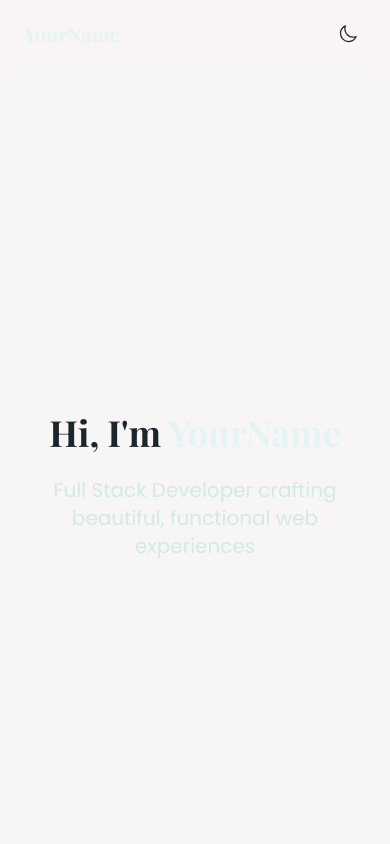
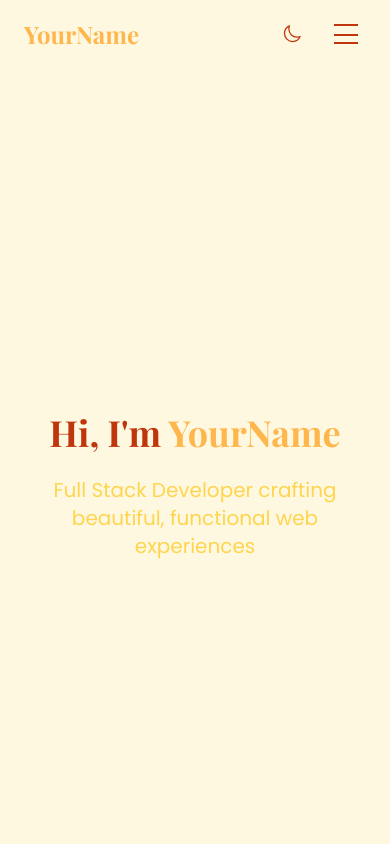
Before and after one commit to U-Shashank/portfolio-v2, a Next.js app: page / in a window 390 px wide. Shown: the top 844 px of the page. Built offline with nearby package versions, Linux system fonts and the light colour scheme.

Commit message:
navbar and sidebar

```diff
--- a/src/app/globals.css
+++ b/src/app/globals.css
@@ -16,11 +16,11 @@
 /* Color Themes - Now using data-theme attribute */
 :root {
   /* Light Theme (default) */
-  --light-primary: #C4DFDF;
-  --light-secondary: #D2E9E9;
-  --light-accent: #E3F4F4;
-  --light-background: #F8F6F4;
-  --light-foreground: #1B262C;
+  --light-primary: #FFECB3;
+  --light-secondary: #FFD54F;
+  --light-accent: #FFB74D;
+  --light-background: #FFF8E1;
+  --light-foreground: #BF360C;
 
   /* Dark Theme */
   --dark-primary: #1B262C;
--- a/src/app/layout.tsx
+++ b/src/app/layout.tsx
@@ -32,7 +32,7 @@ const geistMono = Geist_Mono({
 });
 
 export const metadata: Metadata = {
-  title: "Your Name | Full Stack Developer",
+  title: "Shashank | Full Stack Developer",
   description: "Personal portfolio of a full stack developer",
 };
 
@@ -44,7 +44,7 @@ export default function RootLayout({
   return (
     <html lang="en" className="scroll-smooth">
       <body
-        className={`${geistMono.variable} ${geistSans.variable} ${poppins.variable} ${playfair.variable} ${robotoMono.variable} font-sans antialiased bg-light-background dark:bg-dark-primary text-dark-primary dark:text-light-accent`}
+        className={`${geistMono.variable} ${geistSans.variable} ${poppins.variable} ${playfair.variable} ${robotoMono.variable} font-sans antialiased bg-background text-primary`}
       >
         <ThemeProvider>
           {children}
--- a/src/components/Navbar.tsx
+++ b/src/components/Navbar.tsx
@@ -1,6 +1,7 @@
 "use client";
 
-import { motion } from "motion/react";
+import { useEffect, useState } from "react";
+import { motion, AnimatePresence } from "motion/react";
 import { useTheme } from "@/context/theme-provider";
 import Link from "next/link";
 
@@ -22,68 +23,175 @@ type NavbarProps = {
   };
 };
 
-const Navbar = ({
-  sectionRefs
-}: NavbarProps) => {
+const Navbar = ({ sectionRefs }: NavbarProps) => {
   const { theme, toggleTheme } = useTheme();
+
+  const [showNavbar, setShowNavbar] = useState(true);
+  const [lastScrollY, setLastScrollY] = useState(0);
+  const [scrolled, setScrolled] = useState(false);
+  const [menuOpen, setMenuOpen] = useState(false);
+
+  useEffect(() => {
+    const handleScroll = () => {
+      const currentScrollY = window.scrollY;
+
+      setScrolled(currentScrollY > 0);
+      setShowNavbar(currentScrollY < lastScrollY || currentScrollY < 10);
+      setLastScrollY(currentScrollY);
+
+      if (menuOpen) {
+        setMenuOpen(false); // auto-close mobile menu on scroll
+      }
+    };
+
+    window.addEventListener("scroll", handleScroll);
+    return () => window.removeEventListener("scroll", handleScroll);
+  }, [lastScrollY, menuOpen]);
 
   const scrollTo = (ref: React.RefObject<HTMLElement | null>) => {
     ref.current?.scrollIntoView({ behavior: "smooth" });
+    setMenuOpen(false); // close menu on click
+  };
+
+  useEffect(() => {
+    if (menuOpen) {
+      document.body.classList.add("overflow-hidden");
+    } else {
+      document.body.classList.remove("overflow-hidden");
     }
+
+    return () => {
+      document.body.classList.remove("overflow-hidden"); // Cleanup
+    };
+  }, [menuOpen]);
+
+  useEffect(() => {
+    const handleResize = () => {
+      if (window.innerWidth >= 768) {
+        setMenuOpen(false); // Auto-close if switching to desktop
+      }
+    };
+
+    window.addEventListener("resize", handleResize);
+    return () => window.removeEventListener("resize", handleResize);
+  }, []);
+
 
   return (
     <motion.nav
-      initial={{ y: -100 }}
-      animate={{ y: 0 }}
-      transition={{ duration: 0.5 }}
-      className="fixed top-0 w-full z-50 bg-background/80 backdrop-blur-md border-b border-secondary/10"
+    initial={{ y: 0 }}
+    animate={{ y: showNavbar ? 0 : -100 }}
+    transition={{ duration: 0.3, ease: "easeInOut" }}
+    className={`fixed top-0 w-full z-50 transition-all duration-300 ${
+      scrolled
+        ? "bg-background/80 border-b border-secondary/10 shadow-md backdrop-blur-lg"
+        : "bg-transparent border-none shadow-none"
+    }`}
   >
     <div className="container mx-auto px-6 py-4 flex justify-between items-center">
       <Link
         href="#home"
-          className="text-xl font-serif font-bold text-accent"
+        className="text-2xl font-serif font-bold text-accent hover:text-accent/90 transition-colors"
       >
         YourName
       </Link>
 
+      {/* Desktop Links */}
       <div className="hidden md:flex items-center gap-8">
         {sections.map((section) => (
           <button
             key={section.id}
-              onClick={() => scrollTo(sectionRefs[section.id as keyof typeof sectionRefs])}
-              className="text-foreground/80 hover:text-accent transition-colors"
+            onClick={() =>
+              scrollTo(sectionRefs[section.id as keyof typeof sectionRefs])
+            }
+            className="text-foreground/80 hover:text-accent hover:underline underline-offset-4 transition-all duration-200 text-base font-medium cursor-pointer"
           >
             {section.name}
           </button>
         ))}
       </div>
 
+      {/* Theme + Mobile Menu Toggle */}
+      <div className="flex items-center gap-4 md:gap-3">
         <button
           onClick={toggleTheme}
-          className="p-2 rounded-full hover:bg-primary/20 transition-colors"
+          className="p-2 rounded-full hover:bg-primary/10 hover:scale-105 transition-transform duration-200"
           aria-label={`Toggle ${theme === "light" ? "dark" : "light"} mode`}
         >
           {theme === "light" ? (
-            <MoonIcon className="w-5 h-5" />
+            <MoonIcon className="w-5 h-5 text-foreground" />
           ) : (
-            <SunIcon className="w-5 h-5" />
+            <SunIcon className="w-5 h-5 text-foreground" />
           )}
         </button>
+
+        {/* Mobile menu button */}
+        <button
+          className="md:hidden p-2 z-[100] hover:scale-105 transition-transform"
+          onClick={() => setMenuOpen(!menuOpen)}
+          aria-label="Toggle menu"
+        >
+          <HamburgerIcon open={menuOpen} />
+        </button>
       </div>
+    </div>
+
+    {/* Mobile Menu */}
+    <AnimatePresence>
+      {menuOpen && (
+        <>
+          {/* Backdrop */}
+          <motion.div
+            className="fixed inset-0 z-40 bg-black/30 backdrop-blur-sm"
+            initial={{ opacity: 0 }}
+            animate={{ opacity: 1 }}
+            exit={{ opacity: 0 }}
+            onClick={() => setMenuOpen(false)}
+          />
+
+          {/* Sidebar Menu */}
+          <motion.div
+            initial={{ x: "100%" }}
+            animate={{ x: 0 }}
+            exit={{ x: "100%" }}
+            transition={{ type: "tween", duration: 0.3 }}
+            className="fixed right-0 top-0 h-full w-[75%] sm:w-[60%] bg-background z-[60] p-6 flex flex-col gap-6 pt-20"
+          >
+            {sections.map((section) => (
+              <button
+                key={section.id}
+                onClick={() => {
+                  scrollTo(sectionRefs[section.id as keyof typeof sectionRefs]);
+                  setMenuOpen(false);
+                }}
+                className="text-left text-foreground/90 hover:text-accent text-lg font-semibold transition-colors hover:pl-2 cursor-pointer"
+              >
+                {section.name}
+              </button>
+            ))}
+
+            <div className="mt-auto">
+              <button
+                onClick={toggleTheme}
+                className="p-2 rounded-full hover:bg-primary/10 transition-transform hover:scale-110"
+                aria-label={`Toggle ${theme === "light" ? "dark" : "light"} mode`}
+              >
+                {theme === "light" ? <MoonIcon className="w-5 h-5" /> : <SunIcon className="w-5 h-5" />}
+              </button>
+            </div>
+          </motion.div>
+        </>
+      )}
+    </AnimatePresence>
   </motion.nav>
+
   );
-}
+};
 
-// Simple icon components (replace with Lucide if preferred)
+// Icons remain the same
 function MoonIcon(props: any) {
   return (
-    <svg
-      fill="none"
-      stroke="currentColor"
-      strokeWidth={1.5}
-      viewBox="0 0 24 24"
-      {...props}
-    >
+    <svg fill="none" stroke="currentColor" strokeWidth={1.5} viewBox="0 0 24 24" {...props}>
       <path
         strokeLinecap="round"
         strokeLinejoin="round"
@@ -95,13 +203,7 @@ function MoonIcon(props: any) {
 
 function SunIcon(props: any) {
   return (
-    <svg
-      fill="none"
-      stroke="currentColor"
-      strokeWidth={1.5}
-      viewBox="0 0 24 24"
-      {...props}
-    >
+    <svg fill="none" stroke="currentColor" strokeWidth={1.5} viewBox="0 0 24 24" {...props}>
       <path
         strokeLinecap="round"
         strokeLinejoin="round"
@@ -111,4 +213,30 @@ function SunIcon(props: any) {
   );
 }
 
+// Hamburger menu icon
+function HamburgerIcon({ open }: { open: boolean }) {
+  return (
+    <div className="relative w-6 h-5 transition-all duration-300 ease-in-out z-[100]">
+      <span
+        className={`absolute left-0 h-[2px] w-full bg-foreground transform transition-all duration-300 ${
+          open ? "rotate-45 top-2.5" : "top-0"
+        }`}
+      />
+      <span
+        className={`absolute left-0 h-[2px] w-full bg-foreground transition-all duration-300 ${
+          open ? "opacity-0" : "top-2.5"
+        }`}
+      />
+      <span
+        className={`absolute left-0 h-[2px] w-full bg-foreground transform transition-all duration-300 ${
+          open ? "-rotate-45 top-2.5" : "bottom-0"
+        }`}
+      />
+    </div>
+  );
+}
+
+
+
+
 export default Navbar;
```
Lines whose indentation alone changed are shown as unchanged.
